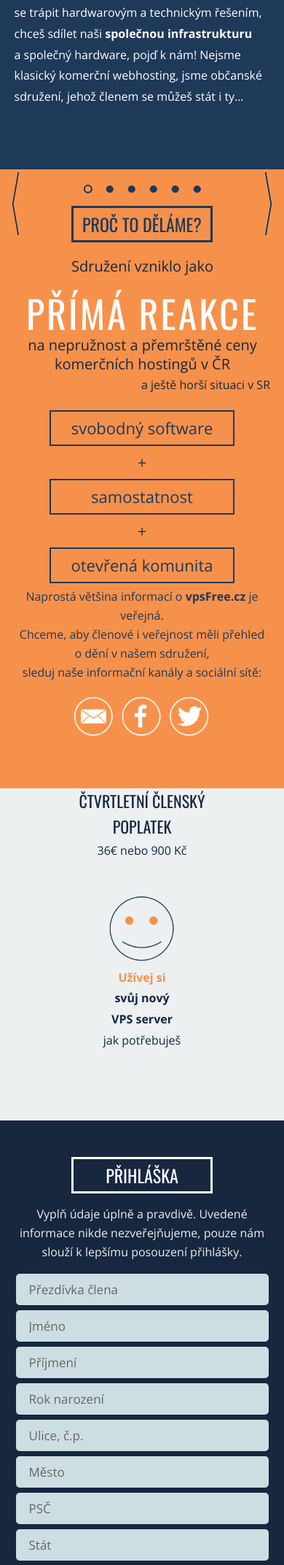
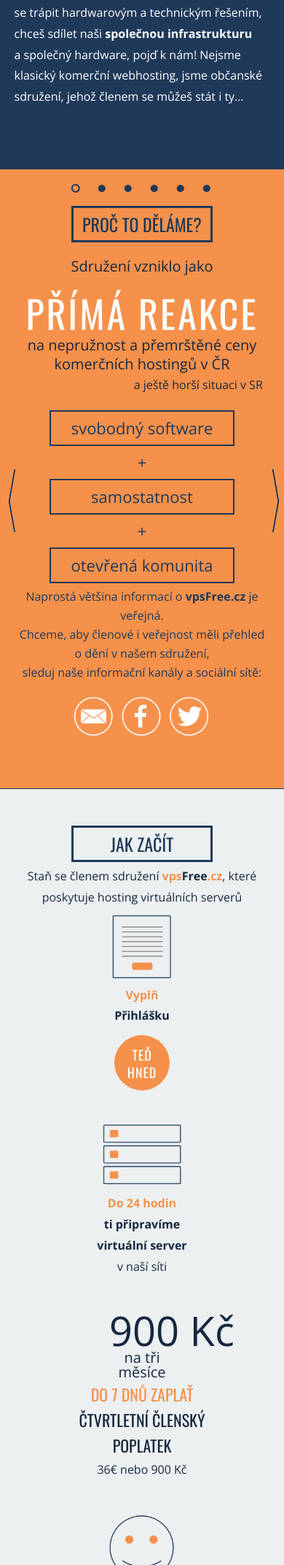
Before and after one commit to vpsfreecz/www.vpsfree.cz, a PHP site: page / in a window 390 px wide. Shown: the part 339-2483 px from the top of the page at 73% size. Run offline with PHP 8.4, Linux system fonts and the light colour scheme; data that the repository does not hold is empty; a stand-in replaces the project's code that opens the database connection; some libraries are stand-ins or nearby versions.

Commit message:
Slider: arrows, dots, mobile (TODO: img,psd)
arrows - zvetšení kontaktní plochy, hover efekt kontaktní plochy
dots - v desktopove verzi s popisky, pro mobilni zarizeni bez popisku (puvodni verze)
mobile - v mobilni verzi se automaticky upravuje velikost slideru, + par uprav aby to lepe sedelo
TOOD: psd, img (2x)

```diff
--- a/htdocs/css/c.css
+++ b/htdocs/css/c.css
@@ -353,44 +353,72 @@ section.page2 .ab0, section.page2 .ab2, section.page2 .ab4, section.page2 .ab6 {
  background: #fff;
 }
 .dots {
-  position: relative;
-  top: 15px;
+  position: absolute;
+  top: 10px;
   margin:0 auto;
   z-index:4;
-  width: 120px;
-}
+  width: 100%;
+  text-align: center;
+}
+
+.dots ul {
+display: inline-block;
+}
+
 .dots li {
+  display: block;
   float: left;
 }
 .dots li a {
- display: block;
- width: 20px;
+ display: inline-block;
+ width: auto;
+ min-width: 20px;
  height: 20px;
+ line-height: 20px;
+ vertical-align: middle;
+ padding: 3px;
+ border: 2px solid transparent;
+ margin: 0px 3px 0px 3px;
+ -webkit-transition: border 0.25s linear; -moz-transition: border 0.25s linear; -ms-transition: border 0.25s linear; -o-transition: border 0.25s linear; transition: border 0.25s linear;
 }
 .dots a.yes {
-background: url('../i/vps.png') -431px -183px no-repeat;
+background: url('../i/vps.png') -575px -181px no-repeat;
 }
 .dots a.no {
-background: url('../i/vps.png') -431px -206px no-repeat;
+background: url('../i/vps.png') -575px -204px no-repeat;
+}
+.dots li a:hover { text-decoration: none; border: 2px solid #1F3959; }
+.dots span.t {
+  margin: 0px 3px 0px 20px;
+  color: #1F3959;
+  text-transform: uppercase;
 }
 
 .arrow {
+  display: block;
   position: absolute;
-  width: 25px;
+  width: 30px;
+  height: 100%;
+  top: 0px;
+  z-index: 10;
+  background-color: #000000;
+  -moz-opacity: 0; -khtml-opacity: 0; opacity: 0; -ms-filter:"progid:DXImageTransform.Microsoft.Alpha"(Opacity=0); filter: progid:DXImageTransform.Microsoft.Alpha(opacity=0); filter:alpha(opacity=0);
+  -webkit-transition: all 0.25s linear; -moz-transition: all 0.25s linear; -ms-transition: all 0.25s linear; -o-transition: all 0.25s linear; transition: all 0.25s linear;
+}
+.arrow:hover { -moz-opacity: 0.10; -khtml-opacity: 0.10; opacity: 0.10; -ms-filter:"progid:DXImageTransform.Microsoft.Alpha"(Opacity=10); filter: progid:DXImageTransform.Microsoft.Alpha(opacity=10); filter:alpha(opacity=10); }
+
+.arrow.left { left: 0px; }
+.arrow.right { right: 0px; }
+.arrow.icon {
+  width: 20px;
   height: 90px;
   top: 48%;
-  z-index: 10;
+  background-color: transparent;
   background-image: url("../i/vps.png");
-  background-repeat: no-repeat;
-}
-.arrow.left {
-  left: 10px;
-  background-position: -515px -410px;
-}
-.arrow.right {
-  right: 10px;
-  background-position: -555px -410px;
-}
+  -moz-opacity: 1; -khtml-opacity: 1; opacity: 1; -ms-filter:"progid:DXImageTransform.Microsoft.Alpha"(Opacity=100); filter: progid:DXImageTransform.Microsoft.Alpha(opacity=100); filter:alpha(opacity=100);
+}
+.arrow.icon.left { left: 5px; background-position: -515px -410px; }
+.arrow.icon.right { right: 5px; background-position: -555px -410px; }
 
 .page2 .ab1 p {
  color: #16273f;
@@ -1013,11 +1041,12 @@ footer a:hover {
   section.page2 .ab5 p,
   section.page2 .ab6 p,
   section.page5 .in {
-    width: 94%;
+    width: 90%;
   }
   .prostriedky .pr {
     height: 500px;
   }
+  .km { height: auto !important;}
 }
 
 @media screen and (max-width: 960px) {
@@ -1071,6 +1100,12 @@ footer a:hover {
   }
 }
 @media screen and (max-width: 900px) {
+  .dots span.t { display: none;}
+  .dots li a:hover { text-decoration: none; border: 2px solid transparent; }
+  .mapcontainer, .kde { /* keep in middle on mobile device */
+    float: none !important;
+    margin: 0 auto !important;
+  }
   .prostriedky .pr {
     height: 560px;
   }
@@ -1122,7 +1157,7 @@ footer a:hover {
     line-height: 1.8em;
   }
   section.page2 {
-    height: auto !important;
+    /*height: auto !important;*/
   }
   section.page2 .ab {
     height: auto !important;
@@ -1225,12 +1260,12 @@ footer a:hover {
 
 @media screen and (max-width: 540px) {
 
-  .dots {
+  /*.dots {
     width: 180px;
   }
   .dots li {
     padding: 0 5px;
-  }
+  }*/
   .ab4 p {
     text-align: center !important;
   }
@@ -1311,7 +1346,7 @@ footer a:hover {
   section.page2 .ab4 p,
   section.page2 .ab5 p,
   section.page5 .in {
-    width: 90%;
+    width: 85%;
   }
   header h1 {
     width: 184px;
--- a/htdocs/index.php
+++ b/htdocs/index.php
@@ -82,16 +82,18 @@ webhosting, jsme občanské sdružení, jehož členem se&nbsp;můžeš stát i&
 
 		<div class="dots n">
 		 <ul>
-		  <li><a href="#" class="yes" title="Naše filozofie"><span class="n">0</span></a></li>
-		  <li><a href="#" class="no" title="Prostředky"><span class="n">1</span></a></li>
-		  <li><a href="#" class="no" title="Kdo je za tím vším"><span class="n">2</span></a></li>
-		  <li><a href="#" class="no" title="Komunita"><span class="n">3</span></a></li>
-		  <li><a href="#" class="no" title="Jsme vidět"><span class="n">4</span></a></li>
-		  <li><a href="#" class="no" title="Komunita"><span class="n">5</span></a></li>
+		  <li><a href="#" class="yes" title="Naše filozofie"><span class="n">0</span><span class="t">Proč?</span></a></li>
+		  <li><a href="#" class="no" title="Prostředky"><span class="n">1</span><span class="t">Prostředky</span></a></li>
+		  <li><a href="#" class="no" title="Kdo je za tím vším"><span class="n">2</span><span class="t">Kdo?</span></a></li>
+		  <li><a href="#" class="no" title="Komunita"><span class="n">3</span><span class="t">Komunita</span></a></li>
+		  <li><a href="#" class="no" title="Jsme vidět"><span class="n">4</span><span class="t">Jsme vidět</span></a></li>
+		  <li><a href="#" class="no" title="Poáháme"><span class="n">5</span><span class="t">Pomáháme</span></a></li>
 		 </ul>
 		</div>
 
+		<div class="arrow icon left"></div>
 		<a href="#" class="arrow left"></a>
+		<div class="arrow icon right"></div>
 		<a href="#" class="arrow right"></a>
 
 		<!-- PANELY CO SA SKRYVAJU - Zaciatok -->
--- a/htdocs/js/d.js
+++ b/htdocs/js/d.js
@@ -12,6 +12,9 @@ function switch_slide(i, settimer) {
 
 	$("div.ab").hide();
     $("div.ab:eq("+i+")").show();
+    if($(window).width() < ANIMATE_MIN_WIDTH) { //pouze na mobilnich zarizeni kde slider neni aktivni
+        $(".page2").height($("div.ab:eq("+i+")").outerHeight()); //uprvit veliost jednotlivych slideru
+    }
     anchors.removeClass("yes").addClass("no");
     active.removeClass("no").addClass("yes");
 
@@ -38,6 +41,9 @@ function show_slide(i, settimer) {
 
     $("div.ab").fadeOut({easing:'linear'});
     $("div.ab:eq("+i+")").fadeIn({easing:'linear'});
+    if($(window).width() < ANIMATE_MIN_WIDTH) { //pouze na mobilnich zarizeni kde slider neni aktivni
+        $(".page2").height($("div.ab:eq("+i+")").outerHeight()); //uprvit veliost jednotlivych slideru
+    }
     anchors.removeClass("yes").addClass("no");
     active.removeClass("no").addClass("yes");
 
@@ -186,6 +192,8 @@ $(document).ready(function() {
                 resume_slide();
             }
         });
+    } else {
+        $(".page2").height($("div.ab:eq("+navigation_dots.data("active")+")").outerHeight());
     }
 
     anchors.each(function(i, el) {
@@ -222,6 +230,7 @@ $(document).ready(function() {
         });
     });
 
+    if($(window).width() > ANIMATE_MIN_WIDTH) {
         var max_height = 0;
 
         var pages = $("div.ab");
@@ -235,6 +244,7 @@ $(document).ready(function() {
 
         $("section.page2").height(max_height + 100);
         pages.height(max_height);
+    }
 
     $('a.menu-btn').click(function() {
         $('header section nav').slideToggle();
```
Also changed, not shown: htdocs/i/vps.png. Lines whose indentation alone changed are shown as unchanged.
